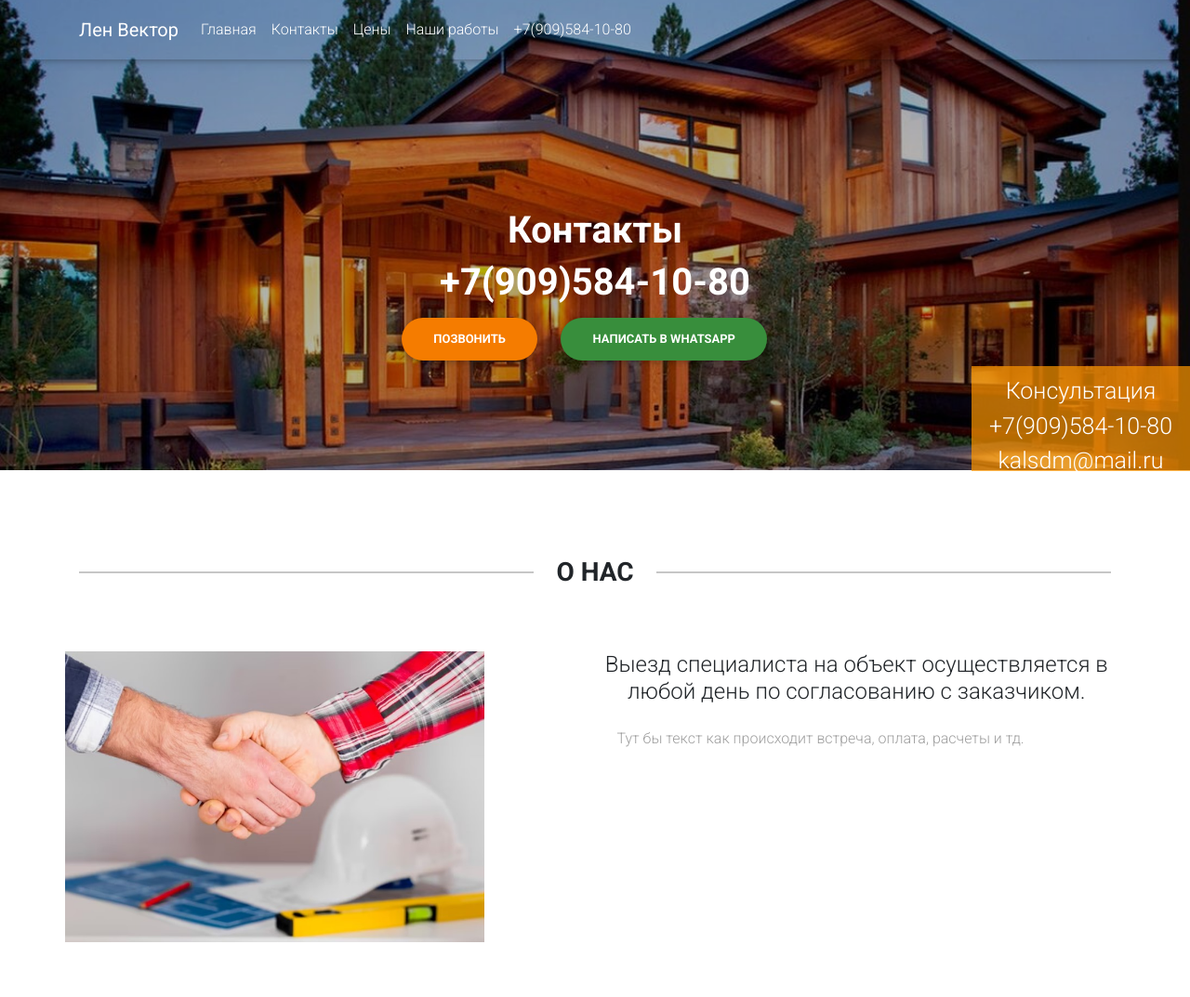
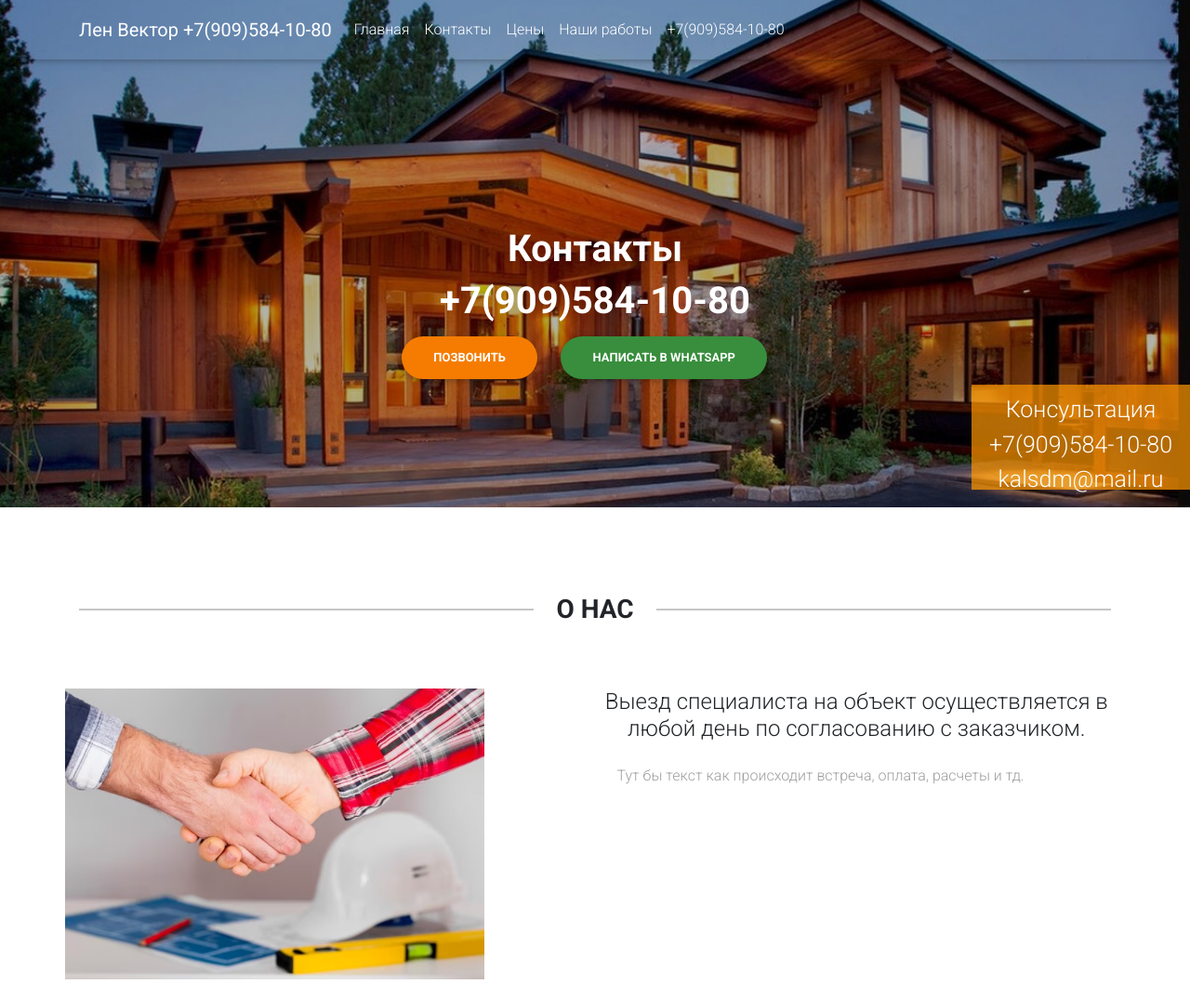
Before and after one commit to kandomere/kandomere.github.io, a plain HTML site: page contact.html in a window 1280 px wide. Shown: the top 1073 px of the page at 93% size. Drawn offline with Linux system fonts and the light colour scheme; a script that the page names is missing; a web font is replaced by a local one.

Commit message:
Update contact.html

```diff
--- a/contact.html
+++ b/contact.html
@@ -19,7 +19,7 @@
         body,
         header,
         .view {
-            height: 506px;
+            height: 546px;
         }
     </style>
 </head>
@@ -32,7 +32,7 @@
     <!--Navbar-->
     <nav class="navbar navbar-expand-lg navbar-dark fixed-top scrolling-navbar">
         <div class="container">
-            <a class="navbar-brand" href="#"><strong>Лен Вектор</strong></a>
+            <a class="navbar-brand" href="#"><strong>Лен Вектор +7(909)584-10-80</strong></a>
             <button class="navbar-toggler" type="button" data-toggle="collapse" data-target="#navbarSupportedContent"
                     aria-controls="navbarSupportedContent" aria-expanded="false" aria-label="Toggle navigation">
                 <span class="navbar-toggler-icon"></span>
@@ -41,7 +41,7 @@
                 <!--Links-->
                 <ul class="navbar-nav mr-auto smooth-scroll">
                     <li class="nav-item">
-                        <a class="nav-link" href="https://kandomere.github.io">Главная <span class="sr-only">(current)</span></a>
+                        <a class="nav-link" href="file:///E:/python/lenvektor/index.html">Главная <span class="sr-only">(current)</span></a>
                     </li>
                     <li class="nav-item">
                         <a class="nav-link" href="#team" data-offset="80">Контакты</a>
```
